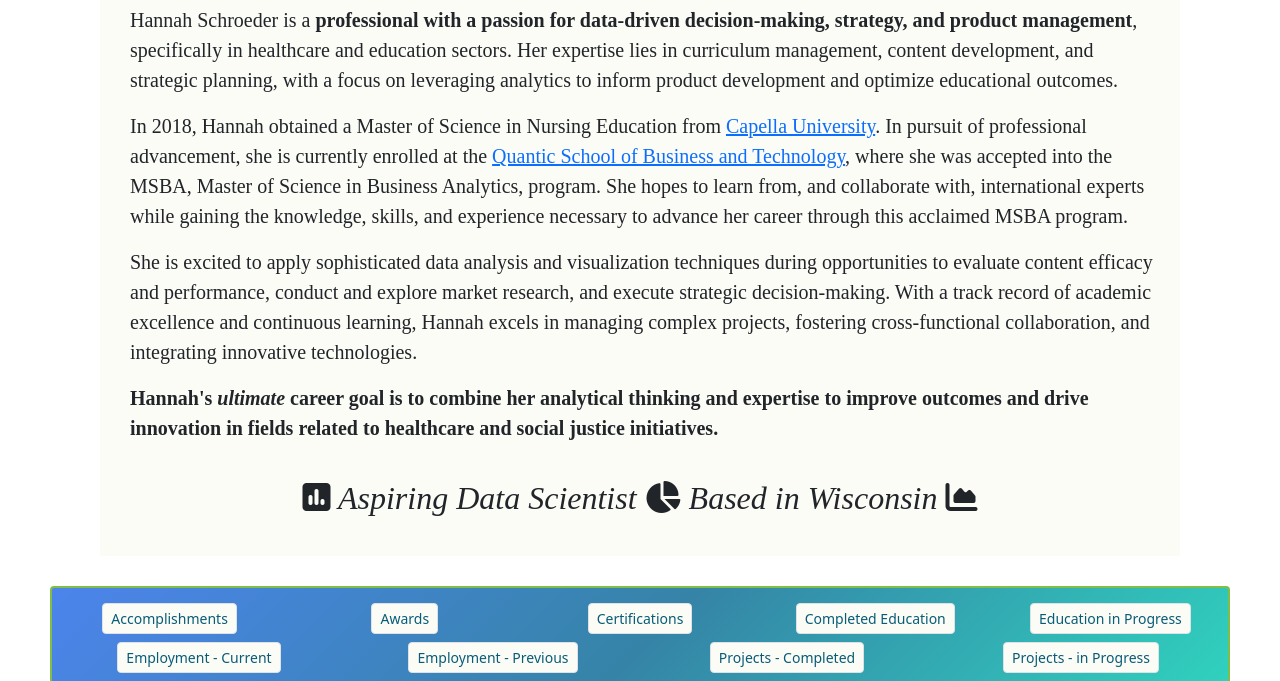
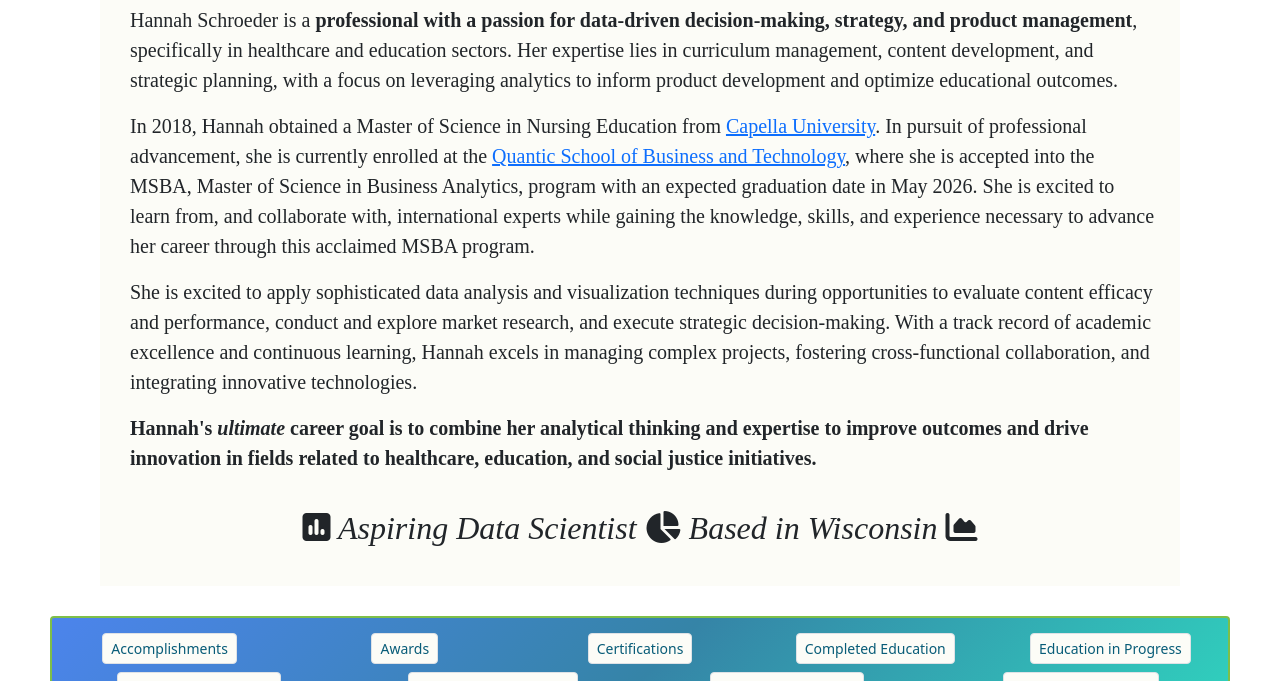
Before and after one commit to h-schroeder-coder/HS-Portfolio-Project, a plain HTML site: page about.html in a window 1280 px wide. Shown: the part 419-1100 px from the top of the page. Drawn offline with nearby package versions, Linux system fonts and the light colour scheme; a web font is replaced by a local one.

Commit message:
Update to about.html

```diff
--- a/about.html
+++ b/about.html
@@ -97,8 +97,8 @@
                         <p>
                         In 2018, Hannah obtained a Master of Science in Nursing Education from <a href="https://www.capella.edu/" target="_blank" class="capellaUniversity">Capella University</a>.
                         In pursuit of professional advancement, she is currently enrolled at the <a href="https://quantic.edu/" target="_blank" class="quanticSchool">
-                        Quantic School of Business and Technology</a>, where she was accepted into the MSBA, Master of Science in Business Analytics, program.
-                        She hopes to learn from, and collaborate with, international experts while gaining the knowledge, skills, and experience necessary to advance her career through this acclaimed MSBA program.
+                        Quantic School of Business and Technology</a>, where she is accepted into the MSBA, Master of Science in Business Analytics, program with an expected graduation date in May 2026.
+                        She is excited to learn from, and collaborate with, international experts while gaining the knowledge, skills, and experience necessary to advance her career through this acclaimed MSBA program.
                         </p>
                     </div>
                     <div class="row-md ms-2 about-me-rows">
@@ -107,7 +107,7 @@
                         </p>
                     </div>
                     <div class="row-md ms-2 about-me-rows">
-                        <p><strong>Hannah's <em>ultimate</em> career goal is to combine her analytical thinking and expertise to improve outcomes and drive innovation in fields related to healthcare and social justice initiatives.</strong>
+                        <p><strong>Hannah's <em>ultimate</em> career goal is to combine her analytical thinking and expertise to improve outcomes and drive innovation in fields related to healthcare, education, and social justice initiatives.</strong>
                         </p>
                     </div>
                 </div>
```
